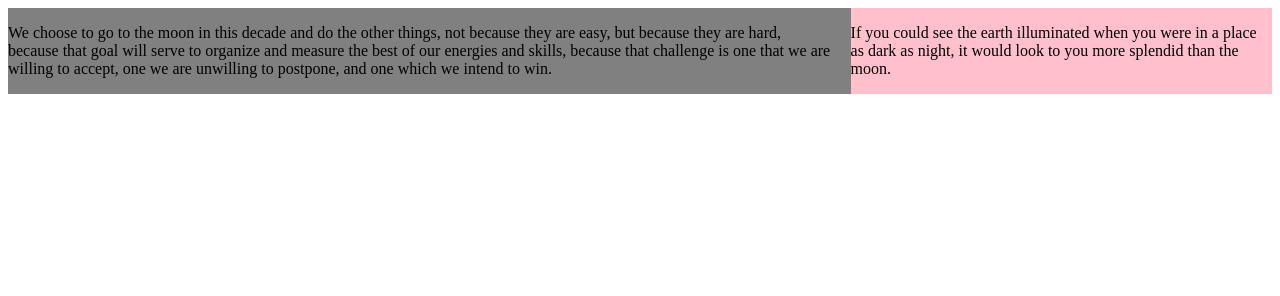
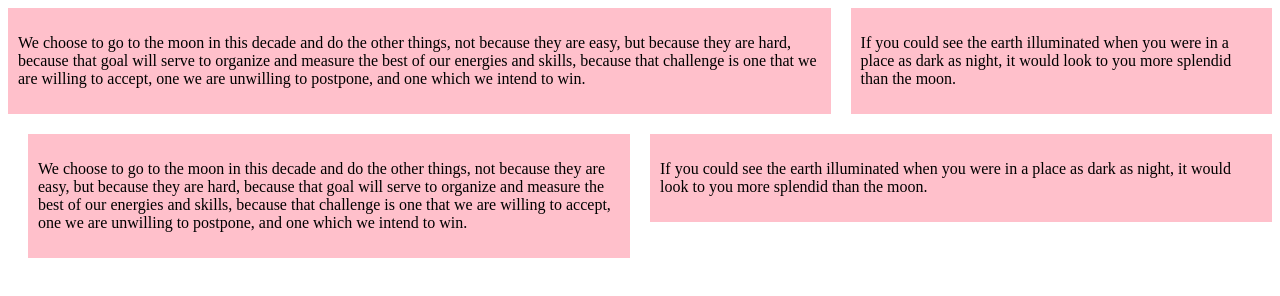
Before and after one commit to sarakenney/Blog, a plain HTML site: page grid.html in a window 1280 px wide. Drawn offline with Linux system fonts and the light colour scheme.

Commit message:
add grid columns css and html incl padding

```diff
--- a/grid.css
+++ b/grid.css
@@ -4,12 +4,26 @@
 
 .col-2-3 {
   width: 66.66%;
-  background-color: grey;
 }
 .col-1-3 {
   width: 33.33%;
+}
+.col-1-2 {
+  width: 50%;
+}
+.col-1-4 {
+  width: 25%;
+}
+.col-1-8 {
+  width: 12.5%;
+}
+.grid {
+  background-color: #ffffff;
+
+}
+.module {
   background-color: pink;
-
+  padding: 10px;
 }
 .grid:after {
   content: "";
@@ -17,8 +31,6 @@
   clear: both;
 }
 *, *:after, *:before {
-  -webkit-box-sizing: border-box;
-  -moz-box-sizing: border-box;
   box-sizing: border-box;
 }
 [class*='col-'] {
@@ -27,3 +39,6 @@
 [class*='col-']:last-of-type {
   padding-right: 0;
 }
+.grid-pad {
+  padding: 20px 0 20px 20px;
+}
--- a/grid.html
+++ b/grid.html
@@ -3,15 +3,31 @@
 <head>
   <meta charset="utf-8">
   <title>Don't over think Grid</title>
-  <link rel="stylesheet" type="text/css"  href="./grid.css">
+  <link rel="stylesheet" type="text/css"  href="grid.css">
 </head>
 <body>
   <div class="grid">
     <div class="col-2-3">
-       <p>We choose to go to the moon in this decade and do the other things, not because they are easy, but because they are hard, because that goal will serve to organize and measure the best of our energies and skills, because that challenge is one that we are willing to accept, one we are unwilling to postpone, and one which we intend to win.</p>
+       <article class="module">
+         <p>We choose to go to the moon in this decade and do the other things, not because they are easy, but because they are hard, because that goal will serve to organize and measure the best of our energies and skills, because that challenge is one that we are willing to accept, one we are unwilling to postpone, and one which we intend to win.</p>
+      </article>
     </div>
     <div class="col-1-3">
+      <article class="module">
        <p>If you could see the earth illuminated when you were in a place as dark as night, it would look to you more splendid than the moon.</p>
+     </article>
+    </div>
+  </div>
+  <div class="grid grid-pad">
+    <div class="col-1-2">
+       <article class="module">
+         <p>We choose to go to the moon in this decade and do the other things, not because they are easy, but because they are hard, because that goal will serve to organize and measure the best of our energies and skills, because that challenge is one that we are willing to accept, one we are unwilling to postpone, and one which we intend to win.</p>
+      </article>
+    </div>
+    <div class="col-1-2">
+      <article class="module">
+       <p>If you could see the earth illuminated when you were in a place as dark as night, it would look to you more splendid than the moon.</p>
+     </article>
     </div>
   </div>
 
```
